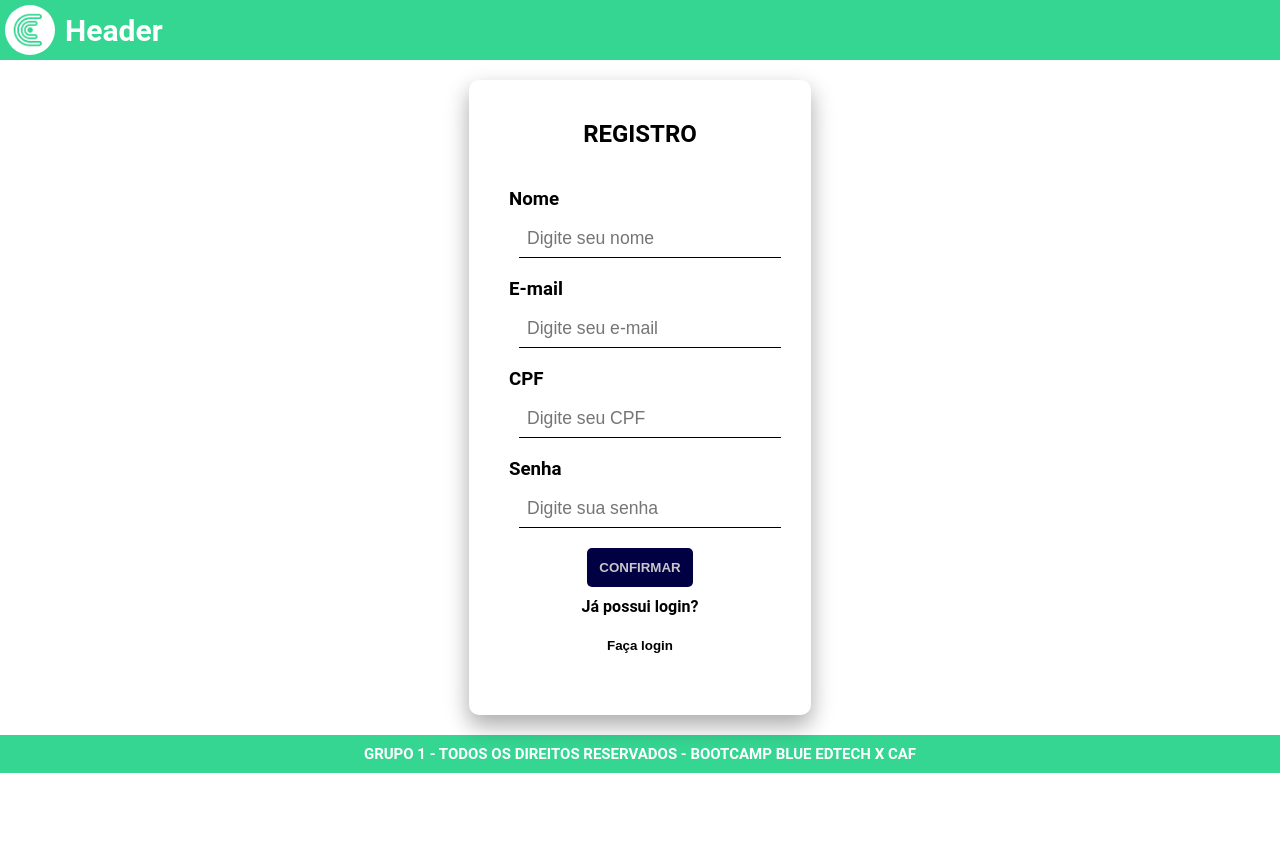
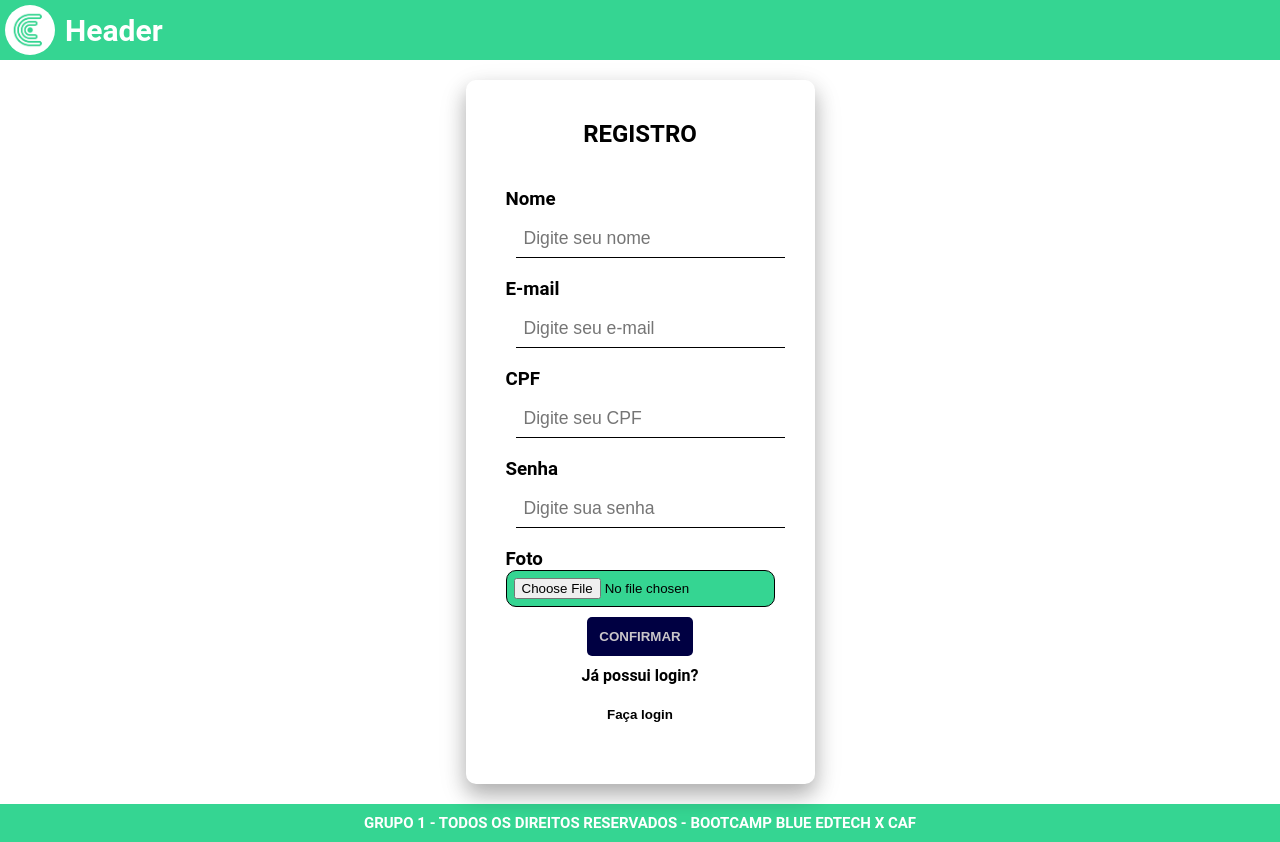
Before and after one commit to caf-equipe-1/caf-frontend, a React (Vite) app: page /register in a window 1280 px wide. Before the commit the page ends 800 px from the top, so only its background shows below. Built offline with nearby package versions, Linux system fonts and the light colour scheme.

Commit message:
feat(pages): add image input

```diff
--- /dev/null
+++ b/src/components/ImageInput/index.tsx
@@ -0,0 +1,19 @@
+import { FileInput } from "./styles";
+
+interface Props {
+  onChange: (convertedImage: any) => void;
+}
+
+export function ImageInput({ onChange }: Props) {
+  function handleFileInputChange(event: any) {
+    const file = event.target.files[0];
+
+    const reader = new FileReader();
+    reader.onload = function (event: any) {
+      onChange(event.target.result);
+    };
+    reader.readAsDataURL(file);
+  }
+
+  return <FileInput type="file" onChange={handleFileInputChange} />;
+}
--- /dev/null
+++ b/src/components/ImageInput/styles.ts
@@ -0,0 +1,8 @@
+import styled from "styled-components";
+
+export const FileInput = styled.input`
+  background-color: #35d592;
+  border: solid 1px black;
+  border-radius: 10px;
+  padding: 7px;
+`;
--- a/src/pages/Register/register.tsx
+++ b/src/pages/Register/register.tsx
@@ -9,6 +9,7 @@ import {
 import { makeUserRouterFactory } from "../../infra/api/factories/user/user-router-factory";
 import { useState } from "react";
 import { CreateUserDto } from "../../domain/dtos/user/createUser-dto";
+import { ImageInput } from "../../components/ImageInput";
 
 export function Register() {
   const navigate = useNavigate();
@@ -19,6 +20,10 @@ export function Register() {
     password: "",
     photo: "",
   });
+
+  function setImage(convertedImage: string) {
+    setUserInfo({ ...userInfo, photo: convertedImage });
+  }
 
   function handleRegistration() {
     const userRegistrationRouter = makeUserRouterFactory();
@@ -71,6 +76,10 @@ export function Register() {
               }
             />
           </div>
+          <div>
+            <h3>Foto</h3>
+            <ImageInput onChange={setImage} />
+          </div>
           <ButtonConfirm>CONFIRMAR</ButtonConfirm>
           <h4>Já possui login?</h4>
           <ButtonRegister onClick={() => navigate("/")}>
```
